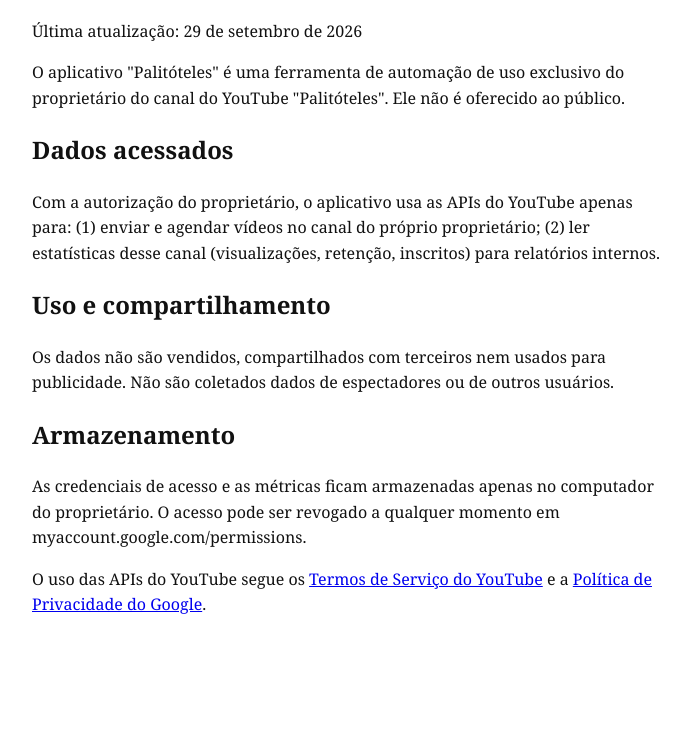
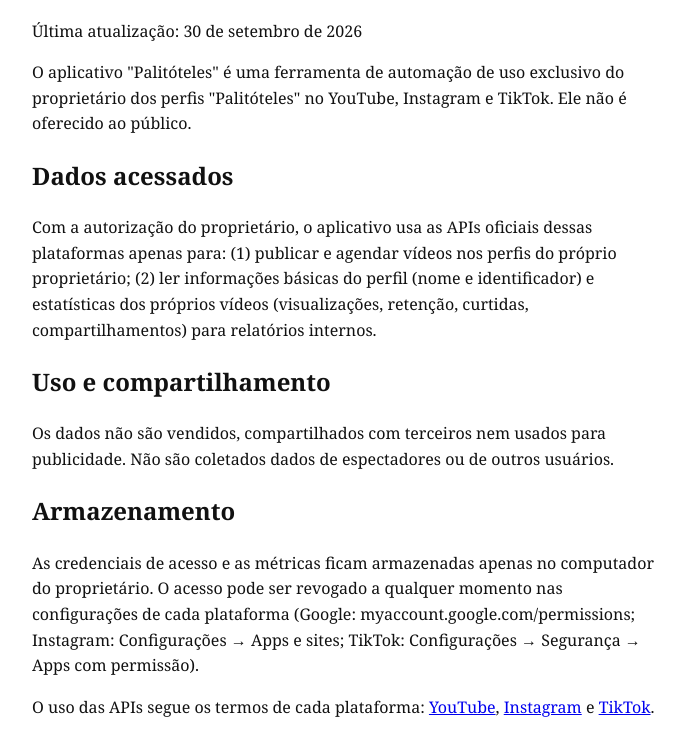
Before and after one commit to palitoteles/palitoteles.github.io, a plain HTML site: page privacidade.html in a window 1280 px wide. Shown: the part 114-870 px from the top of the page, without its empty margins (288-978 px from the left). Before the commit the page ends 800 px from the top, so only its background shows below. Drawn offline with Linux system fonts and the light colour scheme.

Commit message:
Add files via upload

```diff
--- a/privacidade.html
+++ b/privacidade.html
@@ -1,8 +1,8 @@
 <!doctype html><html lang="pt-BR"><head><meta charset="utf-8"><meta name="viewport" content="width=device-width,initial-scale=1">
 <title>Política de privacidade — Palitóteles</title><style>body{font-family:Georgia,serif;max-width:640px;margin:60px auto;padding:0 20px;color:#111;background:#fff;line-height:1.6}</style></head>
-<body><h1>Política de privacidade</h1><p>Última atualização: 29 de setembro de 2026</p>
-<p>O aplicativo "Palitóteles" é uma ferramenta de automação de uso exclusivo do proprietário do canal do YouTube "Palitóteles". Ele não é oferecido ao público.</p>
-<h2>Dados acessados</h2><p>Com a autorização do proprietário, o aplicativo usa as APIs do YouTube apenas para: (1) enviar e agendar vídeos no canal do próprio proprietário; (2) ler estatísticas desse canal (visualizações, retenção, inscritos) para relatórios internos.</p>
+<body><h1>Política de privacidade</h1><p>Última atualização: 30 de setembro de 2026</p>
+<p>O aplicativo "Palitóteles" é uma ferramenta de automação de uso exclusivo do proprietário dos perfis "Palitóteles" no YouTube, Instagram e TikTok. Ele não é oferecido ao público.</p>
+<h2>Dados acessados</h2><p>Com a autorização do proprietário, o aplicativo usa as APIs oficiais dessas plataformas apenas para: (1) publicar e agendar vídeos nos perfis do próprio proprietário; (2) ler informações básicas do perfil (nome e identificador) e estatísticas dos próprios vídeos (visualizações, retenção, curtidas, compartilhamentos) para relatórios internos.</p>
 <h2>Uso e compartilhamento</h2><p>Os dados não são vendidos, compartilhados com terceiros nem usados para publicidade. Não são coletados dados de espectadores ou de outros usuários.</p>
-<h2>Armazenamento</h2><p>As credenciais de acesso e as métricas ficam armazenadas apenas no computador do proprietário. O acesso pode ser revogado a qualquer momento em myaccount.google.com/permissions.</p>
-<p>O uso das APIs do YouTube segue os <a href="https://www.youtube.com/t/terms">Termos de Serviço do YouTube</a> e a <a href="https://policies.google.com/privacy">Política de Privacidade do Google</a>.</p></body></html>
+<h2>Armazenamento</h2><p>As credenciais de acesso e as métricas ficam armazenadas apenas no computador do proprietário. O acesso pode ser revogado a qualquer momento nas configurações de cada plataforma (Google: myaccount.google.com/permissions; Instagram: Configurações → Apps e sites; TikTok: Configurações → Segurança → Apps com permissão).</p>
+<p>O uso das APIs segue os termos de cada plataforma: <a href="https://www.youtube.com/t/terms">YouTube</a>, <a href="https://help.instagram.com/581066165581870">Instagram</a> e <a href="https://www.tiktok.com/legal/terms-of-service">TikTok</a>.</p></body></html>
```
Also changed, not shown: termos.html (added, +8 -0 lines), tiktok.html (added, +10 -0 lines).
